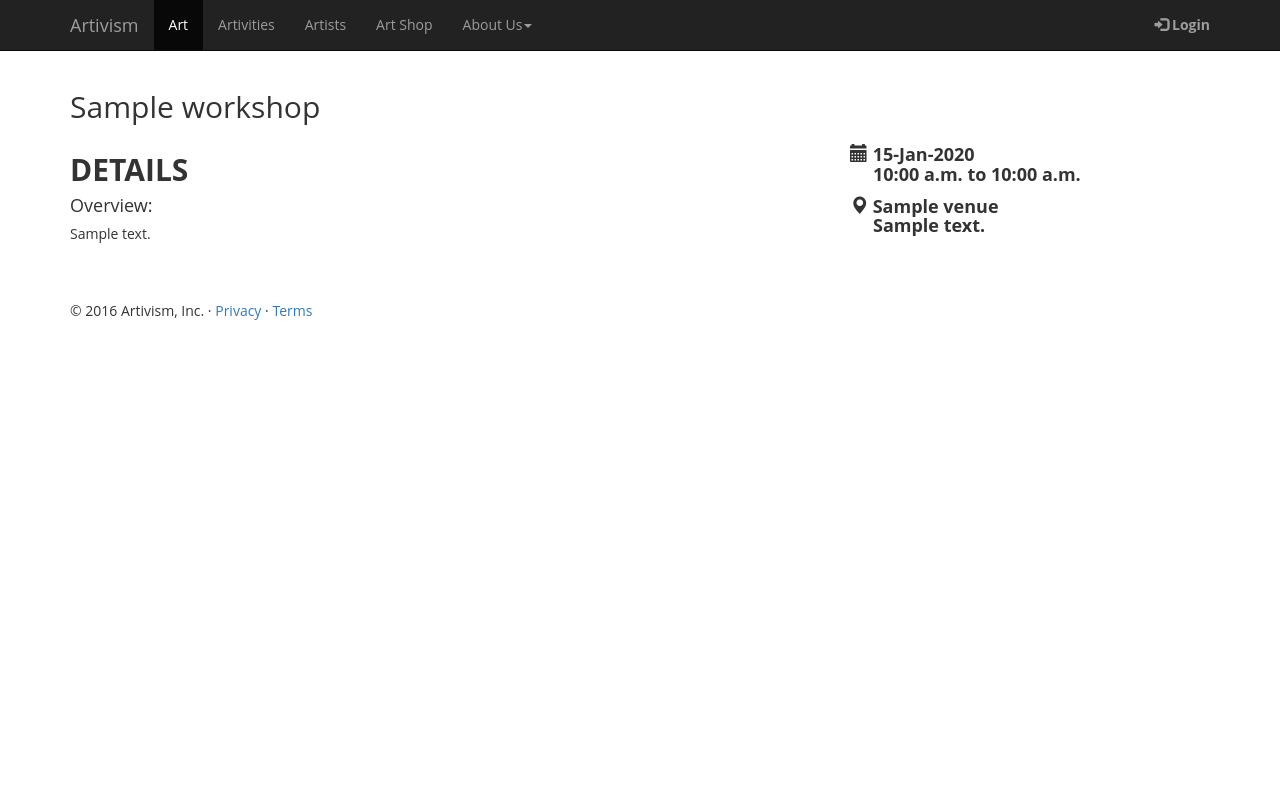
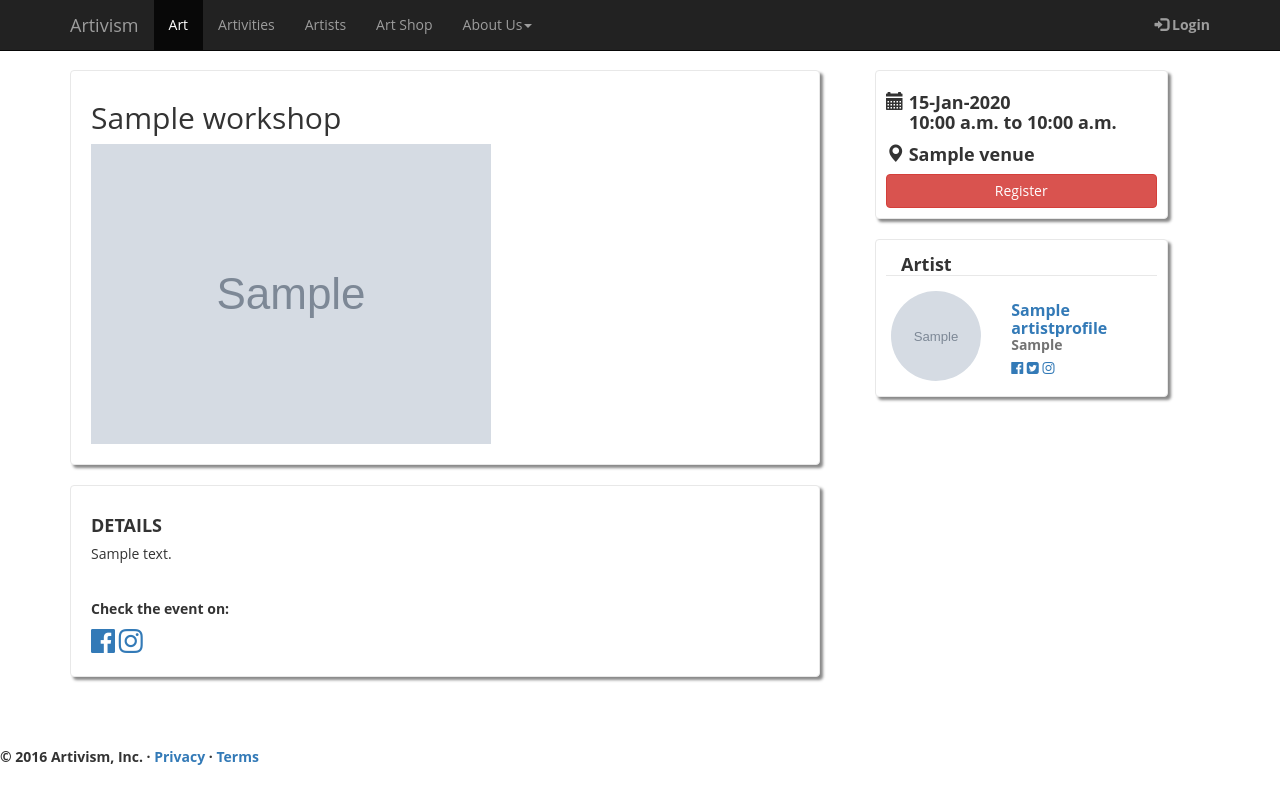
Before and after one commit to rachitptah/ptah, a Django app: page /artivities/workshop_id/1 in a window 1280 px wide. Run offline with Django 3.2, Linux system fonts and the light colour scheme; tables that the repository leaves empty hold one stand-in row (values such as "Sample post"); grey boxes marked "Sample" are stand-in pictures; some libraries are stand-ins or nearby versions.

Commit message:
some addtions

```diff
--- a/artivities/models.py
+++ b/artivities/models.py
@@ -26,6 +26,7 @@ class Workshop(models.Model):
 	startdate = models.DateTimeField(null=True, verbose_name="Start Date/Time")
 	enddate = models.DateTimeField(null=True, verbose_name="End Date/Time")
 	total_seats = models.IntegerField(blank=False, null=True)
+	fb_event_link = models.URLField(blank=True, null=True, verbose_name="FB Event Link")
 	enable = models.BooleanField(default=False)
 
 	def __unicode__(self):
--- a/ptah/settings.py
+++ b/ptah/settings.py
@@ -27,7 +27,7 @@ SECRET_KEY = '20v(+#f$olw%nj^ri!q!$!&%7tnovzw6equ($)545^hkkpikr0'
 GEOPOSITION_GOOGLE_MAPS_API_KEY = 'AIzaSyArh3hdv62CZUn-Hj53prBCI6uFALDnrM0'
 
 # SECURITY WARNING: don't run with debug turned on in production!
-DEBUG = False
+DEBUG = True
 
 ALLOWED_HOSTS = []
 
--- a/static/css/artivism.css
+++ b/static/css/artivism.css
@@ -585,3 +585,53 @@ background-color: #F1F1F1;
         margin-top : 30px;
     }
 }
+
+/*artivities_details*/
+.left-detail-panel {
+    margin-left: 40px;
+    margin-bottom: 20px;
+    padding: 10px;
+    background-color: #fff;
+    border: 1px solid #e8e8e8;
+    border-radius: 4px;
+    -webkit-box-shadow: 3px 3px 3px #888888;
+}
+
+.description-panel {
+    padding: 20px;
+  margin-bottom: 20px;
+  background-color: #fff;
+  border: 1px solid #e8e8e8;
+  border-radius: 4px;
+  -webkit-box-shadow: 3px 3px 3px #888888;
+}
+
+.left-detail-panel .artist-avatar img {
+    width: 100px;
+    height: 100px;
+    max-width: 100px;
+    max-height: 100px;
+    -webkit-border-radius: 50%;
+    -moz-border-radius: 50%;
+    border-radius: 50%;
+    border: 5px solid rgba(255,255,255,0.5);
+}
+
+.left-detail-panel .artist-title {
+    display: block;
+    margin-top: 15px;
+    overflow: hidden;
+    font-size: 16px;
+    font-weight: bold;
+    line-height: 18px;
+    color: #404040;
+}
+
+.left-detail-panel .artist-desc {
+    display: block;
+    overflow: hidden;
+    font-size: 14px;
+    line-height: 16px;
+    color: #737373;
+    margin-bottom: 5px;
+}
--- a/templates/head_css.html
+++ b/templates/head_css.html
@@ -21,3 +21,4 @@
     <link href="{% static 'css/login.css' %}" rel="stylesheet">
     <link href="{% static 'css/artivism.css' %}" rel="stylesheet">
     <link href="{% static 'css/font-awesome.min.css' %}" rel="stylesheet">
+    <link href="{% static 'css/bootstrap-social.css' %}" rel="stylesheet">
--- a/templates/workshop_details.html
+++ b/templates/workshop_details.html
@@ -7,23 +7,60 @@
 
 
 <div class="container" style="margin-top:70px">
-	<h2>{{workshop_detail.title}}</h2>
 	<div class="row">
 		<div class="col-sm-8">
-			<h2><b>DETAILS</b></h2>
-			<h4>Overview:</h4>
-			<h5>{{workshop_detail.description}}</h5>
+			<div class="description-panel">
+				<h2 style="margin-top: 10px">{{workshop_detail.title}}</h2>
+				<img src="{{workshop_detail.cover_photo.url}}" class="img-responsive">
+			</div>
+			<div class="description-panel">
+				<h4><b>DETAILS</b></h4>
+				<!-- h4>Overview:</h4> -->
+				<h5>{{workshop_detail.description|linebreaks}}</h5><br>
+				<h5><b>Check the event on:</b></h5>
+				<a target="_blank" href="{{workshop_detail.fb_event_link}}">
+		            <i class="fa fa-facebook-official fa-2x"></i>
+		        </a>
+		        <a href="#">
+                    <i class="fa fa-instagram fa-2x"></i>
+                </a>
+			</div>
 		</div>
-		<div class="col-sm-4">
+		<div class="col-sm-3 left-detail-panel">
 			<h4>
 				<span class="glyphicon glyphicon-calendar"></span><b>  {{workshop_detail.startdate|date:"d-M-Y"}}<br>
 				<span style="margin-left:23px">{{workshop_detail.startdate|date:"h:i a"}} to {{workshop_detail.enddate|date:"h:i a"}}</span></b>
 			</h4>
 			<h4>
-				<span class="glyphicon glyphicon-map-marker"></span><b>  {{workshop_detail.venue}}<br>
-				<span style="margin-left:23px">{{workshop_detail.venue.address}}</span></b>
+				<span class="glyphicon glyphicon-map-marker"></span><b>  {{workshop_detail.venue}}</b><br>
+				<!-- <span style="margin-left:23px">{{workshop_detail.venue.address}}</span></b> -->
 			</h4>
+			<a class="btn btn-danger btn-block" href="#" role="button">Register</a>
 		</div>
+		<div class="col-sm-3 left-detail-panel">
+		<h4 class="col-sm-12" style="border-bottom:solid 1px #e8e8e8; margin-top: 5px"><b>Artist<b></h4>
+			<div class="row">
+			<div class="col-sm-5 artist-avatar">
+				<img alt="{{workshop_detail.artist.name}}.jpg" src="{{workshop_detail.artist.avatar_url|default_if_none:'#'}}">
+			</div>
+			<div class="col-sm-7">
+				<div class="artist-title">
+            		<a target="_blank" href="{% url 'artist_profile' workshop_detail.artist.id %}">{{workshop_detail.artist.name}}</a>
+            	</div>
+            	<div class="artist-desc">{{workshop_detail.artist.artist_type}}</div>
+            	<a target="_blank" href="#">
+		            <i class="fa fa-facebook-official"></i>
+		        </a>
+		        <a href="#">
+                    <i class="fa fa-twitter-square"></i>
+                </a>
+                <a href="#">
+                    <i class="fa fa-instagram"></i>
+                </a>
+            </div>
+            </div>
+        </div>
+	</div>
 </div>
 
 {% endblock content %}
```
Also changed, not shown: artivities/migrations/0003_auto_20161010_2153.py (added), static/css/bootstrap-social.css (added), 3 other files.
